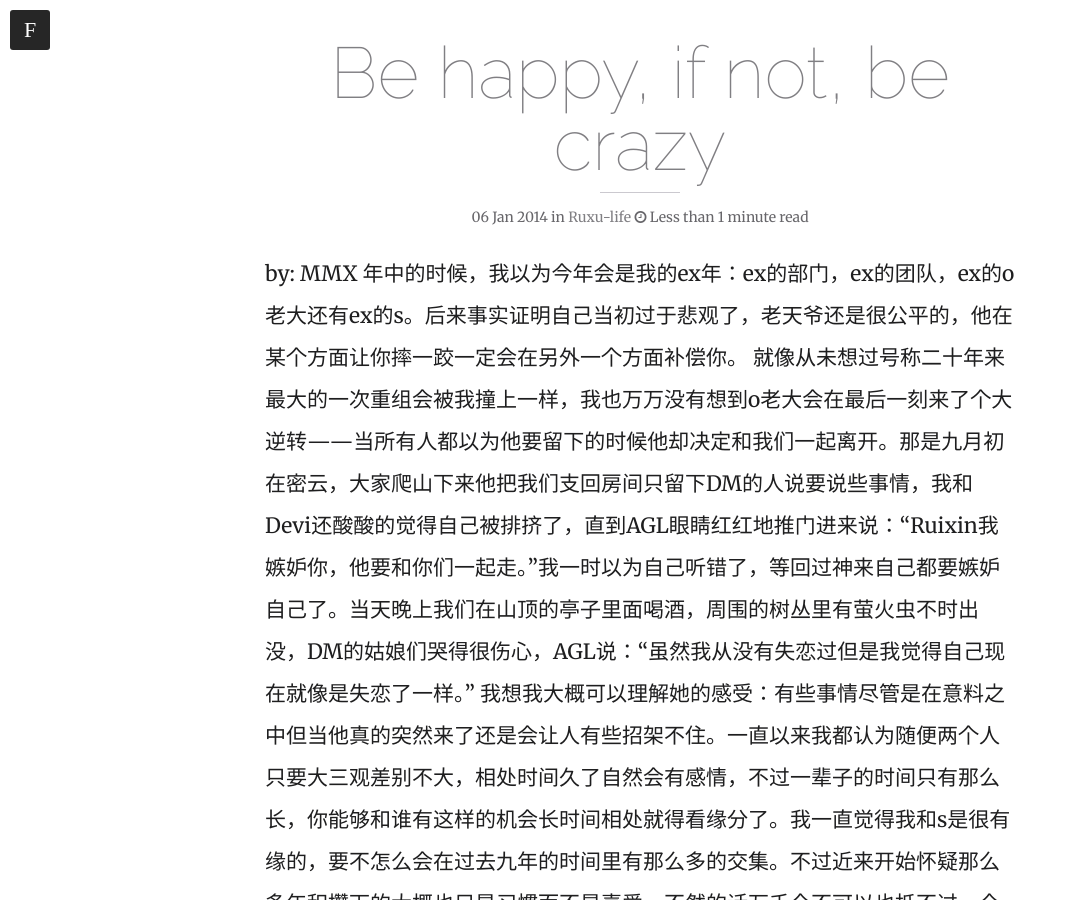
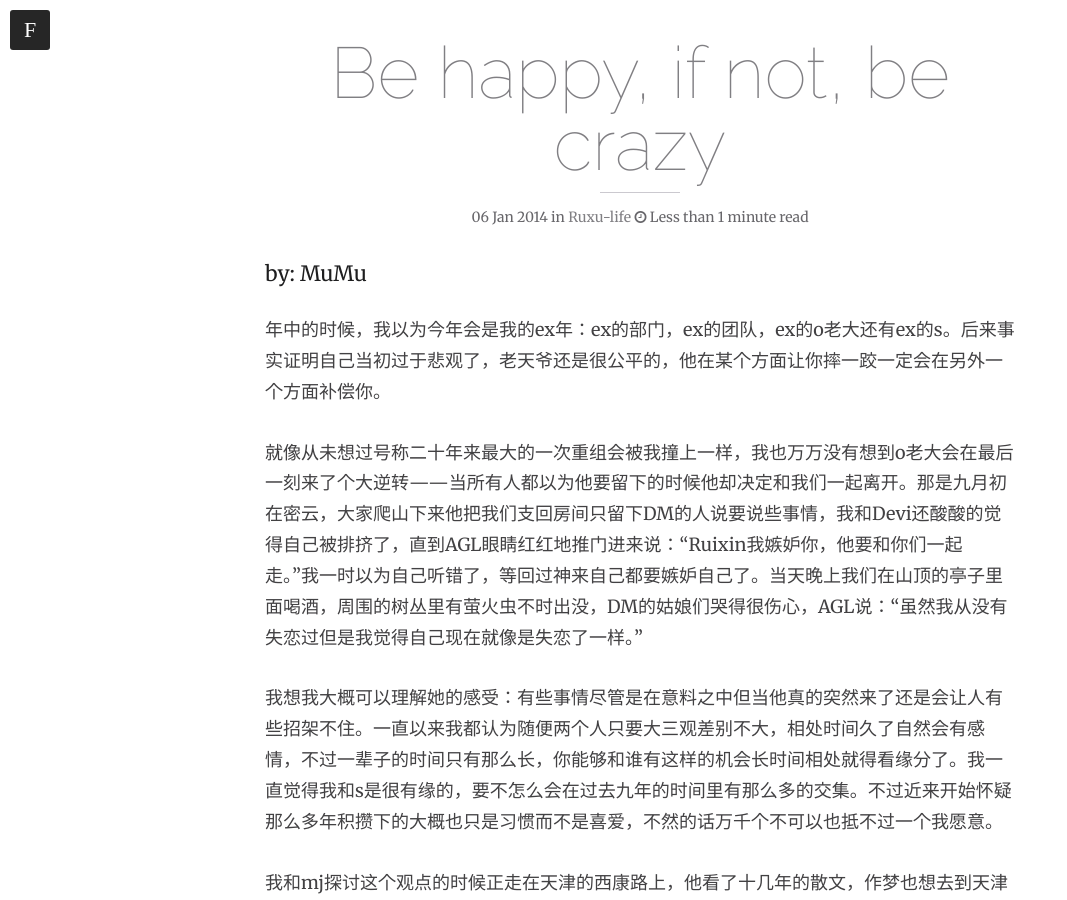
Before and after one commit to ruixinxu/ruxubooks.com, a Jekyll site: the page built from _posts/2014-01-05-be-happy-if-not-be-crazy.markdown, in a window 1280 px wide and 900 px high, scrolled down 575 px. Shown: the whole window, without its empty margins (0-1067 px from the left). Built offline with Jekyll 4.4.1, drawn with Linux system fonts in a browser that asks for light colours; nearby versions of some CDN libraries; comment, search, counter and statistics services are not loaded; some of the changed text lies outside the part shown.

Commit message:
update style

```diff
--- a/_posts/2011-11-02-her-story.markdown
+++ b/_posts/2011-11-02-her-story.markdown
@@ -9,7 +9,7 @@ tags: [life]
 comments: true
 share: true
 ---
-by mmx
+by : MuMu
 
 她爹是个木匠，我见过他磨干活的家什，不说话，低着头，前前后后，反反复复，那石头在他手下已经有了好看的弧度，青灰色的表面上敷着一层湿湿的水膜，细细的泛着光，我猜想他的活一定也是一样的细致。
 
--- a/_posts/2013-10-08-xizang-you.markdown
+++ b/_posts/2013-10-08-xizang-you.markdown
@@ -9,7 +9,7 @@ tags: [life]
 comments: true
 share: true
 ---
-by mmx
+by : MuMu
 
 ## 出发前
 
--- a/_posts/2014-01-05-be-happy-if-not-be-crazy.markdown
+++ b/_posts/2014-01-05-be-happy-if-not-be-crazy.markdown
@@ -9,15 +9,24 @@ tags: [life]
 comments: true
 share: true
 ---
-by: MMX
+by: MuMu
+
 年中的时候，我以为今年会是我的ex年：ex的部门，ex的团队，ex的o老大还有ex的s。后来事实证明自己当初过于悲观了，老天爷还是很公平的，他在某个方面让你摔一跤一定会在另外一个方面补偿你。
+
 就像从未想过号称二十年来最大的一次重组会被我撞上一样，我也万万没有想到o老大会在最后一刻来了个大逆转——当所有人都以为他要留下的时候他却决定和我们一起离开。那是九月初在密云，大家爬山下来他把我们支回房间只留下DM的人说要说些事情，我和Devi还酸酸的觉得自己被排挤了，直到AGL眼睛红红地推门进来说：“Ruixin我嫉妒你，他要和你们一起走。”我一时以为自己听错了，等回过神来自己都要嫉妒自己了。当天晚上我们在山顶的亭子里面喝酒，周围的树丛里有萤火虫不时出没，DM的姑娘们哭得很伤心，AGL说：“虽然我从没有失恋过但是我觉得自己现在就像是失恋了一样。”
+
 我想我大概可以理解她的感受：有些事情尽管是在意料之中但当他真的突然来了还是会让人有些招架不住。一直以来我都认为随便两个人只要大三观差别不大，相处时间久了自然会有感情，不过一辈子的时间只有那么长，你能够和谁有这样的机会长时间相处就得看缘分了。我一直觉得我和s是很有缘的，要不怎么会在过去九年的时间里有那么多的交集。不过近来开始怀疑那么多年积攒下的大概也只是习惯而不是喜爱，不然的话万千个不可以也抵不过一个我愿意。
+
 我和mj探讨这个观点的时候正走在天津的西康路上，他看了十几年的散文，作梦也想去到天津百花文艺出版社看一看。他说现在对书里的内容已经不如以前那么喜欢但还是当作习惯在坚持。我说这又是何必呢，不喜欢的习惯停掉也罢。
+
 我给他讲我这一年去过的地方：四月的天津，五月的安徽，七月的西雅图，八月的青岛，九月的密云和西藏，十月的济南，十一月的博鳌，十二月的新加坡和一月的曼谷。他听完说 “你这样不行，太crazy了。”“我也不想…”还没等我说完他接着苦口婆心道“我明白。我知道你不好受，可是有些事情是躲不掉的，好的坏的都要去经历，应该给自己一段时间静下来去完整的做一些事情…”他从牛津回来后变得温和许多，不像之前那么容易暴躁，反倒是我话不投机就要撂挑子甩手走人，通常都是婚嫁有关的话题，而似乎我们每段对话都会不自觉得会收敛至此，于是我变得常常暴躁。
+
 后来我反思说自己不敢聊结婚生子是因为觉得那实在太难了，比我练马甲线、开大提琴演奏会都要难得多。这才意识到停掉习惯的后遗症开始发作——整个人变得特别不自信。zb似乎很早就看出来了，于是有段时间他经常和我讲：你很好。不要着急，如果不是对的那个人，两个人比一个人更寂寞。还有AC大叔，我说I fell I am not good enough的时候他反驳道no you are too young to know yourself。有信仰的GR在某天夜里给我和朱姐姐说上帝造人每个都不一样，我们却一直被教育要和大家一样，如果一直不自信总是听别人的话怎么能够成为你自己呢？
+
 另外一个症结就是父母。毛头说看到朋友成家后父母欣慰的样子自己觉得很愧疚，我也一样。前几天美栅推荐byr论坛上有个很感人的“写完这100条”，06级的小孩写和前任的点点滴滴，唯一戳中我泪点的是她说他们在一起的时候她妈妈哭了因为怕她受委屈，然后他们分开的时候她妈妈又哭了问她“真不可能了么？”我和美栅说这话说的和我妈一样一样的，只是我妈还多一句“我能为你们做些什么呢？”是我太敏感么？一听这话就觉得很心酸。其实分分合合都是很正常的好不好，你们何必入戏这么深，搞得我很不安很愧疚的样子。zw已经是两个孩子的妈妈了，家庭和睦事业有成，她和我讲她到现在还会做两个噩梦，一个是考试之前看书看不完，另一个就是分手了自己坐在路边担心怎么和她妈妈交代。你看这样的阴影是会伴随终身挥之不去的，所以尽管我明白他们的担心是对我的关心，可是自己还是有意对他们避而不谈。冬天的时候有一次和o老大讨论人该不该撒谎，我说有些时候善意的谎言是很有必要的，比如我爸妈问我最近怎样的时候我可能正遇到一些麻烦，但是我也会说一切都好因为即使讲了他们也做不了什么还会跟着担心。他想了想说Well then you lose an opportunity to build a closer relationship with your parents。我琢磨了一下似乎的确如此，而且自己的小伎俩好像也很容易被拆穿反而让他们更加担心。
+
 今年开始特别喜欢李宗盛（是的我总是这样后知后觉），冬天时候跑去首体听了他的现场之后感慨老男人真是太有魅力了，轻松戏谑游刃有余，毛头纠正我说不是所有老男人都那样因为那是李宗盛。自称“听了一辈子李宗盛”的GR讲如果拍电影的话他的歌是可以从头放到尾的，每一首歌都是一个故事。我表示不能同意更多，《爱情有什么道理》简直可以拿来做我的年度写照：
+
 *其实一个人的生活也不算太坏*
 *偶尔有些小小的悲哀*
 *我想别人也看不出来*
@@ -36,6 +45,9 @@ by: MMX
 *是我俩之间的距离*
 *喔 这一季*
 *总算有些值得回忆*
+
 过去这一年慢慢的摸到自己生活的节奏，也安然乐在其中。伤怀之后更加相信自己是一个什么样的人未来就会遇到一个什么样的人。
+
 其实仔细想想值得回忆的感动还是有许多的：比如室长和张老师的婚礼还有一起筹备的小伙伴们；比如批评我没有行动力的soul mate AGL；比如和棋子、GR、龙姐姐还有朱姐姐的重聚；比如在宏村被疯子抢粽子之后瞬间能量爆发的小惠平；比如出去玩的时候不断的问我饿不饿的AC大叔；比如在青岛拎着啤酒袋子差点赶不上火车的处女座男们；比如在纳木错被我发脾气还说要给我做好吃的师傅；比如在金海岸泳池边等我到最后的zb和d；比如带我去stripper club还和我分享自己和小d相识过程的yf；比如夜里和GR在顶楼泳池里 边听李宗盛边撒欢还把天上的飞机当流星许愿；比如在帕提亚水下慌张无措时候Addy伸过来的手臂…
+
 新的一年我想继续努力成为一个有意思的人。除了继续跑步大提马甲线争取把今年没跳成的伞跳掉之外，还想能有机会去到新的地方认识新的人。当然不行也没有关系，全套的读库已经摆在桌上，只要自己的世界在收敛之前可以越来越大那就很好了。
```
Also changed, not shown: _posts/2015-06-27-angela-and-xumumu.markdown (+11 -0 lines).
